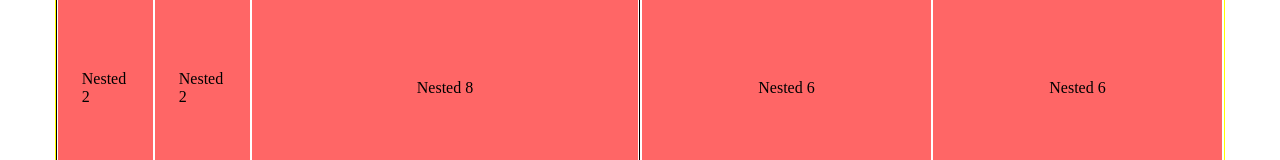
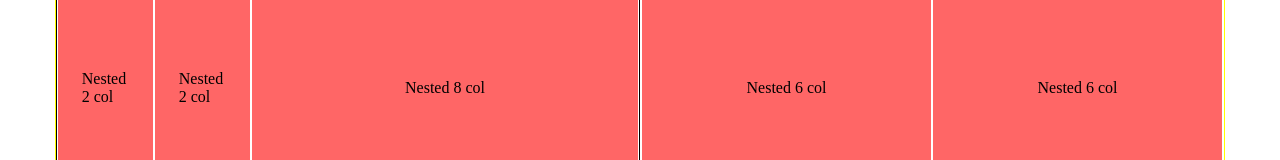
Before and after one commit to Al-1117/html-css-12bool, a plain HTML site: page index.html in a window 1280 px wide. Shown: the part 822-982 px from the top of the page. Drawn offline with Linux system fonts and the light colour scheme.

Commit message:
corretto paragrafo

```diff
--- a/index.html
+++ b/index.html
@@ -94,22 +94,22 @@
     <div class="container">
       <div class="col-6">
         <div class="col-2 nested">
-          <p>Nested 2</p>
+          <p>Nested 2 col</p>
         </div>
         <div class="col-2 nested">
-          <p>Nested 2</p>
+          <p>Nested 2 col</p>
         </div>
         <div class="col-8 nested">
-          <p>Nested 8</p>
+          <p>Nested 8 col</p>
         </div>
       </div>
 
       <div class="col-6 nested">
         <div class="col-6 nested">
-          <p>Nested 6</p>
+          <p>Nested 6 col</p>
         </div>
         <div class="col-6 nested">
-          <p>Nested 6</p>
+          <p>Nested 6 col</p>
         </div>
       </div>
     </div>
```
